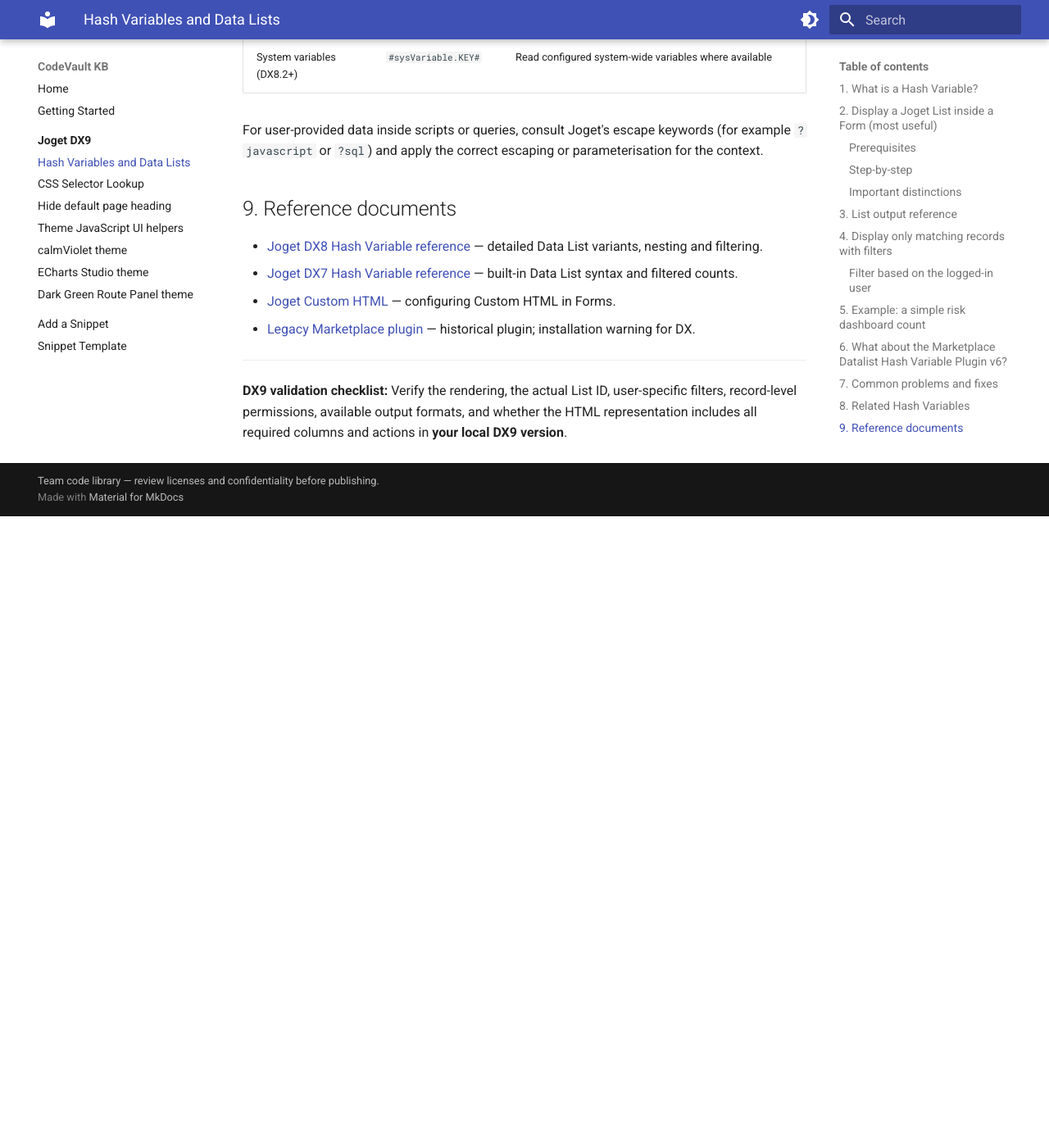
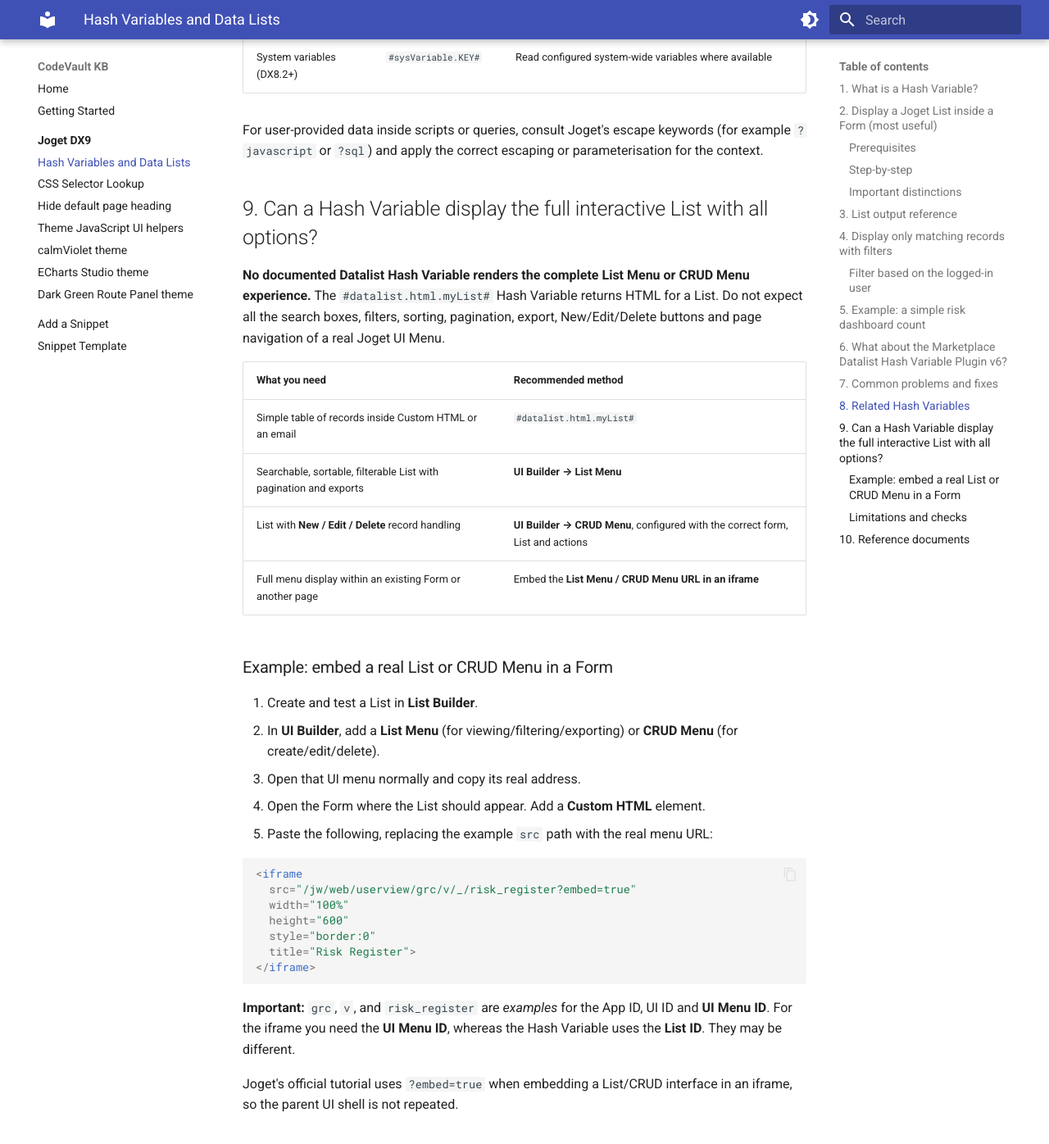
Before and after one commit to mybuddha/codevault-kb, an MkDocs documentation site: the page built from docs/joget/hash-variables.md, in a window 1280 px wide and 1400 px high, scrolled down 4905 px. Shown: the top 1396 px of the window at 82% size. Built offline with MkDocs 1.6.1 and Material for MkDocs 9.7.7, drawn with Linux system fonts in a browser that asks for light colours; before the commit the page ends 5535 px from its top, so only the background shows below that; some of the changed text lies outside the part shown.

Commit message:
Explain full interactive List Menu versus HTML hash variable and iframe embedding

````diff
--- a/docs/joget/hash-variables.md
+++ b/docs/joget/hash-variables.md
@@ -152,7 +152,55 @@ The Marketplace description includes a **"datelist"** spelling in one note; the
 
 For user-provided data inside scripts or queries, consult Joget's escape keywords (for example `?javascript` or `?sql`) and apply the correct escaping or parameterisation for the context.
 
-## 9. Reference documents
+## 9. Can a Hash Variable display the full interactive List with all options?
+
+**No documented Datalist Hash Variable renders the complete List Menu or CRUD Menu experience.** The `#datalist.html.myList#` Hash Variable returns HTML for a List. Do not expect all the search boxes, filters, sorting, pagination, export, New/Edit/Delete buttons and page navigation of a real Joget UI Menu.
+
+| What you need | Recommended method |
+|---|---|
+| Simple table of records inside Custom HTML or an email | `#datalist.html.myList#` |
+| Searchable, sortable, filterable List with pagination and exports | **UI Builder → List Menu** |
+| List with **New / Edit / Delete** record handling | **UI Builder → CRUD Menu**, configured with the correct form, List and actions |
+| Full menu display within an existing Form or another page | Embed the **List Menu / CRUD Menu URL in an iframe** |
+
+### Example: embed a real List or CRUD Menu in a Form
+
+1. Create and test a List in **List Builder**.
+2. In **UI Builder**, add a **List Menu** (for viewing/filtering/exporting) or **CRUD Menu** (for create/edit/delete).
+3. Open that UI menu normally and copy its real address.
+4. Open the Form where the List should appear. Add a **Custom HTML** element.
+5. Paste the following, replacing the example `src` path with the real menu URL:
+
+```html
+<iframe
+  src="/jw/web/userview/grc/v/_/risk_register?embed=true"
+  width="100%"
+  height="600"
+  style="border:0"
+  title="Risk Register">
+</iframe>
+```
+
+**Important:** `grc`, `v`, and `risk_register` are *examples* for the App ID, UI ID and **UI Menu ID**. For the iframe you need the **UI Menu ID**, whereas the Hash Variable uses the **List ID**. They may be different.
+
+Joget's official tutorial uses `?embed=true` when embedding a List/CRUD interface in an iframe, so the parent UI shell is not repeated.
+
+### Limitations and checks
+
+- The iframe displays a separate UI page; it is **not** a new kind of Hash Variable.
+- Menu links, Edit screens, delete actions, popups and form redirects may navigate **inside the iframe** or elsewhere, depending on configuration; test each required action.
+- Fixed iframe heights can cause inner scroll bars. Adjust the height or use a documented, tested resizing solution.
+- The user still needs actual Joget access permissions to the embedded menu and its records.
+- The official iframe and CRUD-in-Form examples are primarily documented for **DX8**; verify behaviour in the exact **DX9** version used locally.
+
+**Official references:**
+
+- [Joget List Menu](https://kb.on.joget.cloud/jw/web/userview/jdocs/docs/DX8/list-menu)
+- [Joget Generate CRUD](https://kb.on.joget.cloud/jw/web/userview/jdocs/docs/DX8/generate-crud)
+- [Joget — Expand Nested Datalist in an iFrame](https://kb.on.joget.cloud/jw/web/userview/jdocs/docs/DX8/expand-nested-datalist-in-an-iframe)
+- [Joget — Embed CRUD List Menu Into Form](https://confluence.joget.org/community/display/DX8/Embed+CRUD+List+Menu+Into+Form)
+
+## 10. Reference documents
 
 - [Joget DX8 Hash Variable reference](https://confluence.joget.org/community/display/DX8/Hash+Variable) — detailed Data List variants, nesting and filtering.
 - [Joget DX7 Hash Variable reference](https://confluence.joget.org/community/display/DX7/Hash+Variable) — built-in Data List syntax and filtered counts.
````
